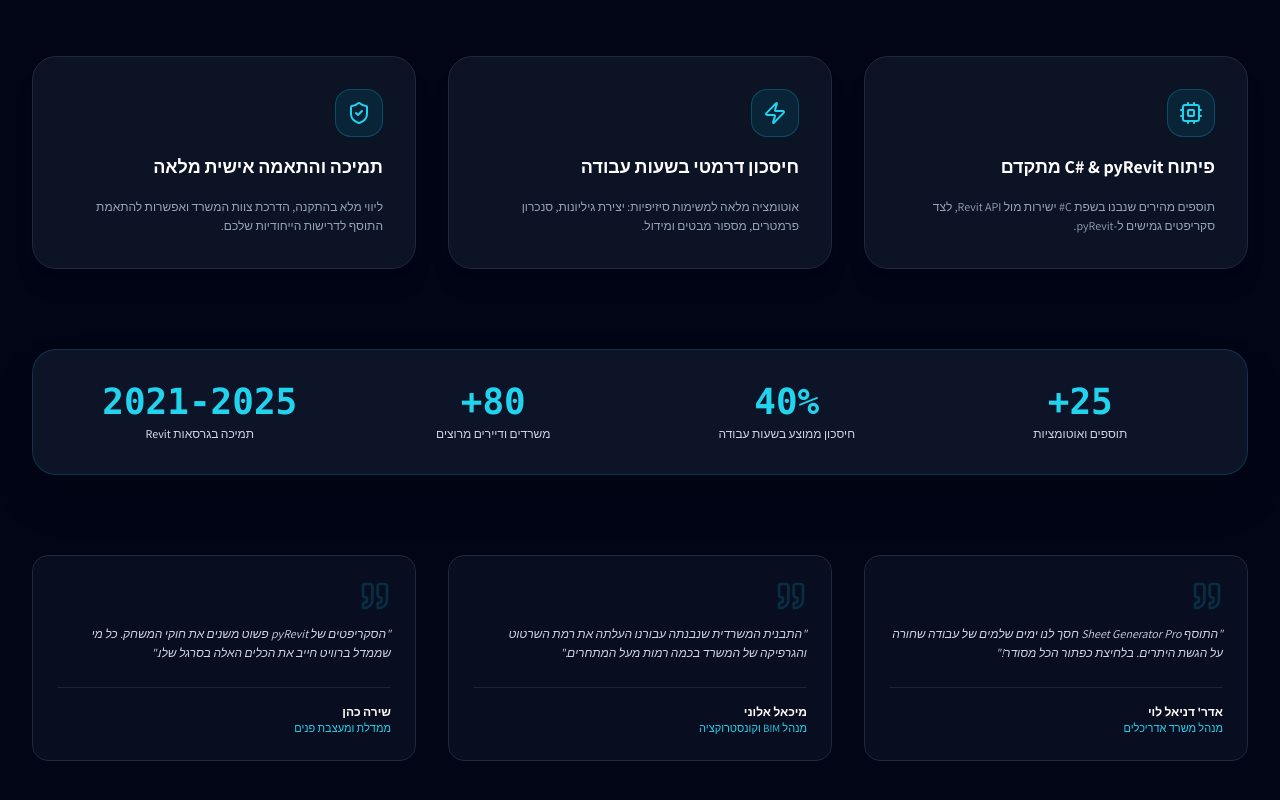
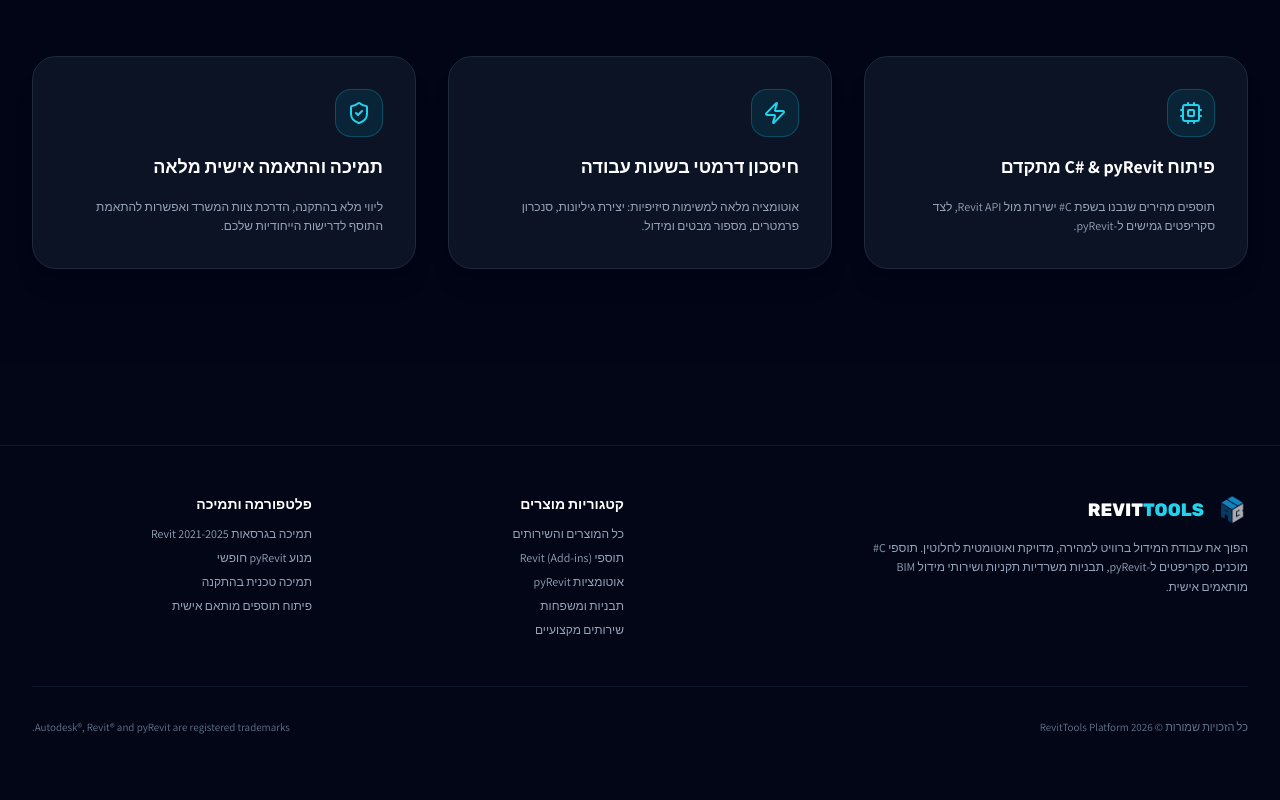
Before and after one commit to ArbelTal/my_store_website, a React (Vite) app: page / in a window 1280 px wide. Shown: the part 3324-4124 px from the top of the page. Built offline with nearby package versions, Linux system fonts and the light colour scheme.

Commit message:
Remove Stats section and Testimonials section from website

```diff
--- a/src/components/AboutServices.jsx
+++ b/src/components/AboutServices.jsx
@@ -1,10 +1,7 @@
 import React from 'react';
-import { Cpu, ShieldCheck, Zap, Star, Quote } from 'lucide-react';
-import { STATS, TESTIMONIALS } from '../data/products';
+import { Cpu, ShieldCheck, Zap } from 'lucide-react';
 
 export default function AboutServices({ lang, t }) {
-  const isEn = lang === 'en';
-
   return (
     <section className="py-16 md:py-24 border-t border-cyan-500/10 bg-slate-950/60 relative">
       <div className="max-w-7xl mx-auto px-4 sm:px-6 lg:px-8">
@@ -20,7 +17,7 @@
         </div>
 
         {/* Feature Cards Grid */}
-        <div className="grid grid-cols-1 md:grid-cols-3 gap-8 mb-20">
+        <div className="grid grid-cols-1 md:grid-cols-3 gap-8">
 
           <div className="p-8 rounded-3xl bg-slate-900/80 border border-slate-800 hover:border-cyan-500/30 transition shadow-xl space-y-4">
             <div className="w-12 h-12 rounded-2xl bg-cyan-500/10 border border-cyan-500/30 flex items-center justify-center text-cyan-400">
@@ -54,32 +51,6 @@
 
         </div>
 
-        {/* Stats Grid */}
-        <div className="grid grid-cols-2 md:grid-cols-4 gap-6 p-8 rounded-3xl bg-slate-900/90 border border-cyan-500/20 shadow-2xl mb-20 text-center">
-          {STATS.map((stat, idx) => (
-            <div key={idx} className="space-y-1">
-              <div className="text-3xl sm:text-4xl font-black text-cyan-400 font-mono">{stat.value}</div>
-              <div className="text-xs text-slate-300 font-medium">{isEn && stat.labelEn ? stat.labelEn : stat.label}</div>
-            </div>
-          ))}
-        </div>
-
-        {/* Testimonials */}
-        <div className="grid grid-cols-1 md:grid-cols-3 gap-8">
-          {TESTIMONIALS.map((tItem, idx) => (
-            <div key={idx} className="p-6 rounded-2xl bg-slate-900/50 border border-slate-800 relative flex flex-col justify-between">
-              <Quote className="h-8 w-8 text-cyan-500/20 mb-3" />
-              <p className="text-xs text-slate-300 italic mb-6 leading-relaxed">
-                "{isEn && tItem.quoteEn ? tItem.quoteEn : tItem.quote}"
-              </p>
-              <div className="border-t border-slate-800/80 pt-4">
-                <div className="font-bold text-xs text-white">{isEn && tItem.nameEn ? tItem.nameEn : tItem.name}</div>
-                <div className="text-[11px] text-cyan-400">{isEn && tItem.roleEn ? tItem.roleEn : tItem.role}</div>
-              </div>
-            </div>
-          ))}
-        </div>
-
       </div>
     </section>
   );
```
